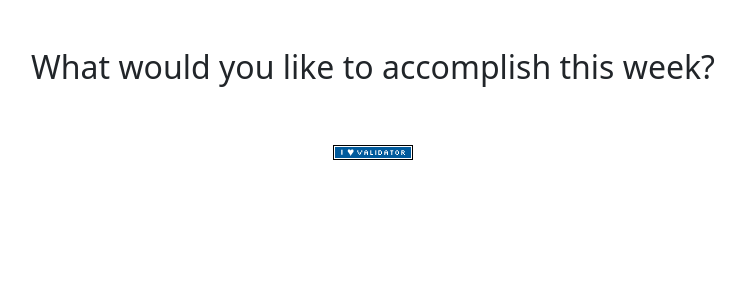
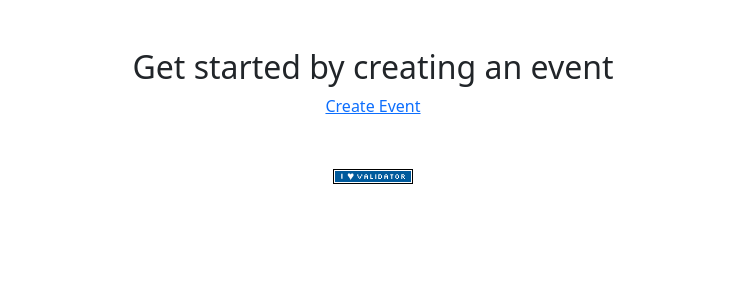
Before and after one commit to Kwmcdou/Whatdo, a Flask app: page / in a window 1280 px wide. Shown: the part 76-376 px from the top of the page, without its empty margins (267-1012 px from the left). Run offline with Flask 3, Linux system fonts and the light colour scheme; a user stored in the database is signed in; some libraries are stand-ins or nearby versions.

Commit message:
User creates an event

```diff
--- a/app.py
+++ b/app.py
@@ -33,6 +33,29 @@ def after_request(response):
 def index():
 
     return render_template("index.html")
+
+@app.route("/create_event", methods=["GET", "POST"])
+@login_required
+def create_event():
+    """Create a new event"""
+    if request.method == "POST":
+        event_name = request.form.get("event_name")
+
+        # Ensure the event name was provided
+        if not event_name:
+            return apology("must provide event name", 400)
+
+        prompt_g = "What would you like to accomplish this week?"
+        # Store event name with default prompt
+        db.execute("INSERT INTO events (name, prompt_g) VALUES (?, ?)", event_name, prompt_g)
+
+        # Update user_events
+        db.execute("INSERT INTO user_events (user_id, event_id) VALUES (?, (SELECT id FROM events WHERE name = ?))", session["user_id"], event_name)
+
+        flash("Event created successfully!", "success")
+        return render_template("event.html", prompt_g=prompt_g, event_name=event_name)
+
+    return render_template("createEvent.html")
 
 @app.route("/login", methods=["GET", "POST"])
 def login():
--- a/templates/index.html
+++ b/templates/index.html
@@ -5,5 +5,6 @@
 {% endblock %}
 
 {% block main %}
-    <h2>What would you like to accomplish this week?</h2>
+    <h2>Get started by creating an event</h2>
+    <a href="/create_event">Create Event</a>
 {% endblock %}
```
Also changed, not shown: templates/createEvent.html (added, +15 -0 lines), templates/event.html (added, +9 -0 lines), whatdo.db, 1 other file.
